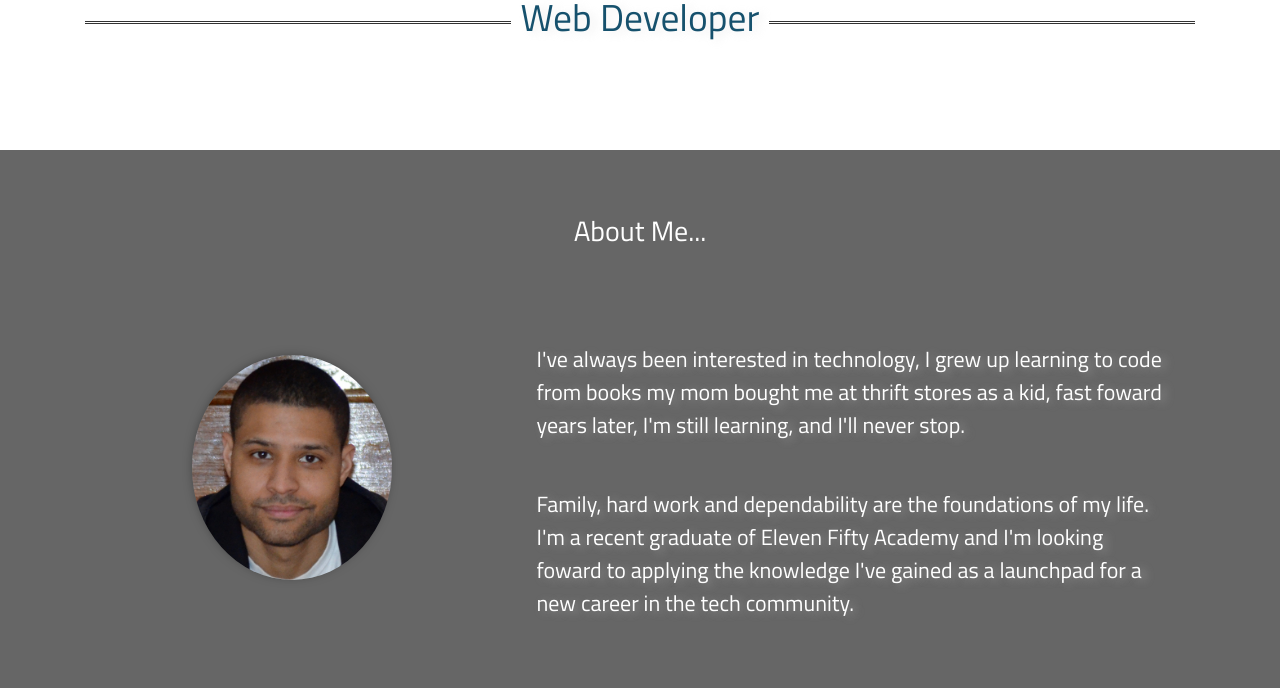
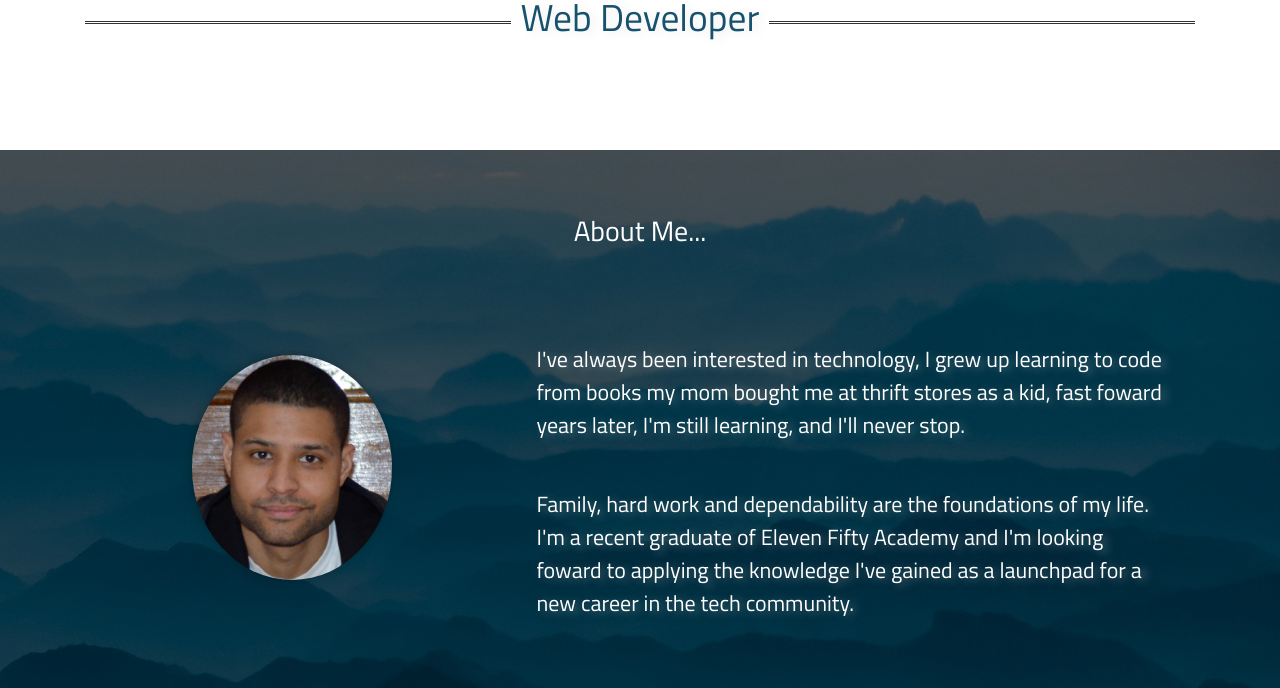
Before and after one commit to joshHawks1823/Portfolio, a plain HTML site: page index.html in a window 1280 px wide. Shown: the part 264-952 px from the top of the page. Drawn offline with nearby package versions, Linux system fonts and the light colour scheme.

Commit message:
new commit-4-21

```diff
--- a/css/main.css
+++ b/css/main.css
@@ -64,7 +64,7 @@ body {
 /* About Section */
 
 #about {
-  background: url("./img/paul-gilmore-mqO0Rf-PUMs-unsplash.JPG");
+  background: url("/paul-gilmore-mqO0Rf-PUMs-unsplash.jpg");
   background-position: center center;
   background-size: cover;
   position: relative;
```
Also changed, not shown: paul-gilmore-mqO0Rf-PUMs-unsplash.jpg (renamed from img/paul-gilmore-mqO0Rf-PUMs-unsplash.jpg).
